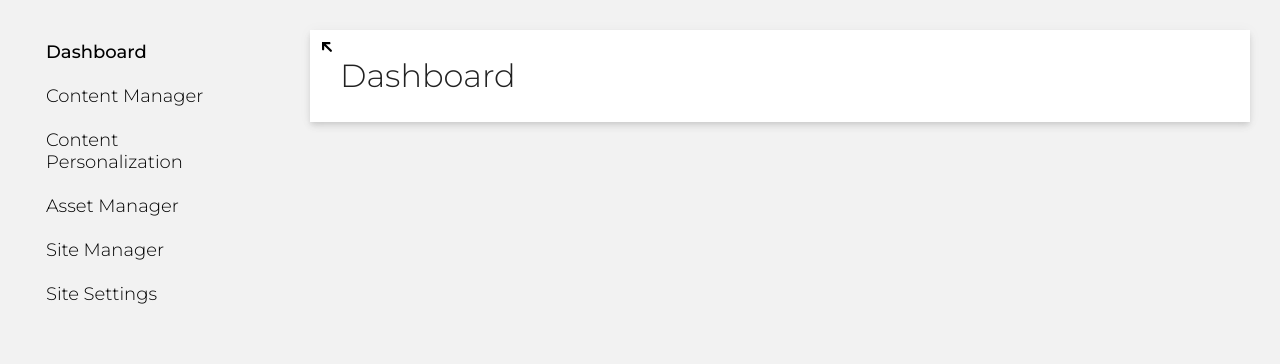
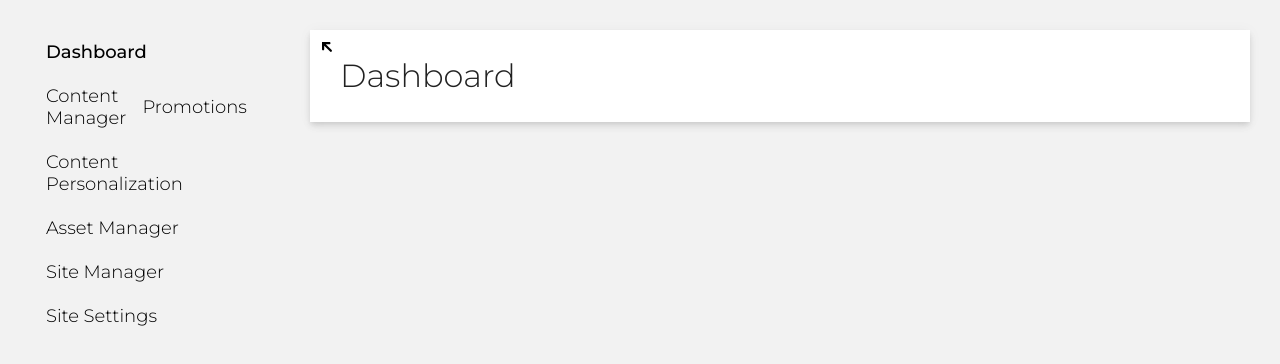
Before and after one commit to denissamoilov/material, a React (Create React App) app: page / in a window 1280 px wide. Shown: the top 364 px of the page. Built offline with nearby package versions, Linux system fonts and the light colour scheme.

Commit message:
Sidebar map function

```diff
--- a/src/components/Sidebar/Sidebar.js
+++ b/src/components/Sidebar/Sidebar.js
@@ -58,7 +58,13 @@ const sideBar = (props) => {
             id: 1,
             title: 'Content Manager',
             slug: '/manager',
-            active: false
+            active: false,
+            children: [{
+                id: 1,
+                title: 'Promotions',
+                slug: 'promotions',
+                active: false,
+            }]
         },
         {
             id: 2,
@@ -87,7 +93,7 @@ const sideBar = (props) => {
 
     ];
 
-    const sidebarMenu = sidebarMenuObject.map(item => {
+    const sidebarMenu = (array) => array.map(item => {
 
         return (
                 <ListItem key={item.id}>
@@ -101,6 +107,11 @@ const sideBar = (props) => {
                     >
                         {item.title}
                     </Link>
+                    {(item.children !== undefined) ? (
+                        <List className={classes.list}>
+                            {sidebarMenu(item.children)}
+                        </List>
+                    ): null}
                 </ListItem>
         )
     })
@@ -116,7 +127,7 @@ const sideBar = (props) => {
                 >
                     <nav>
                         <List className={classes.list}>
-                                {sidebarMenu}
+                            {sidebarMenu(sidebarMenuObject)}
                         </List>
                     </nav>
                 </Drawer>
```
Lines whose indentation alone changed are shown as unchanged.
